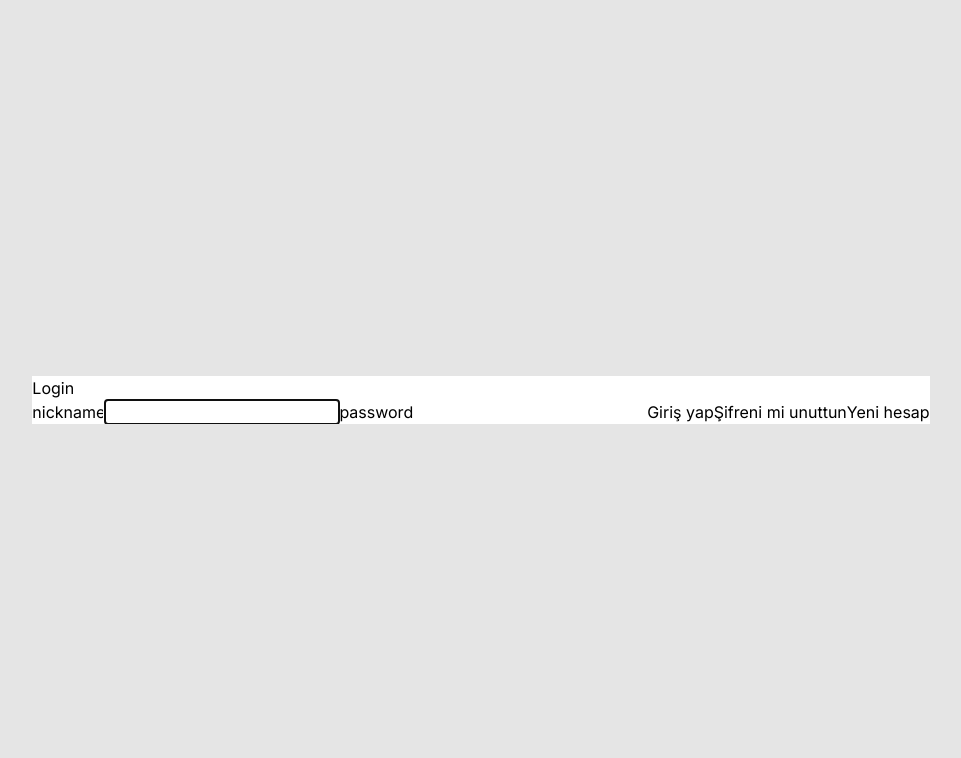
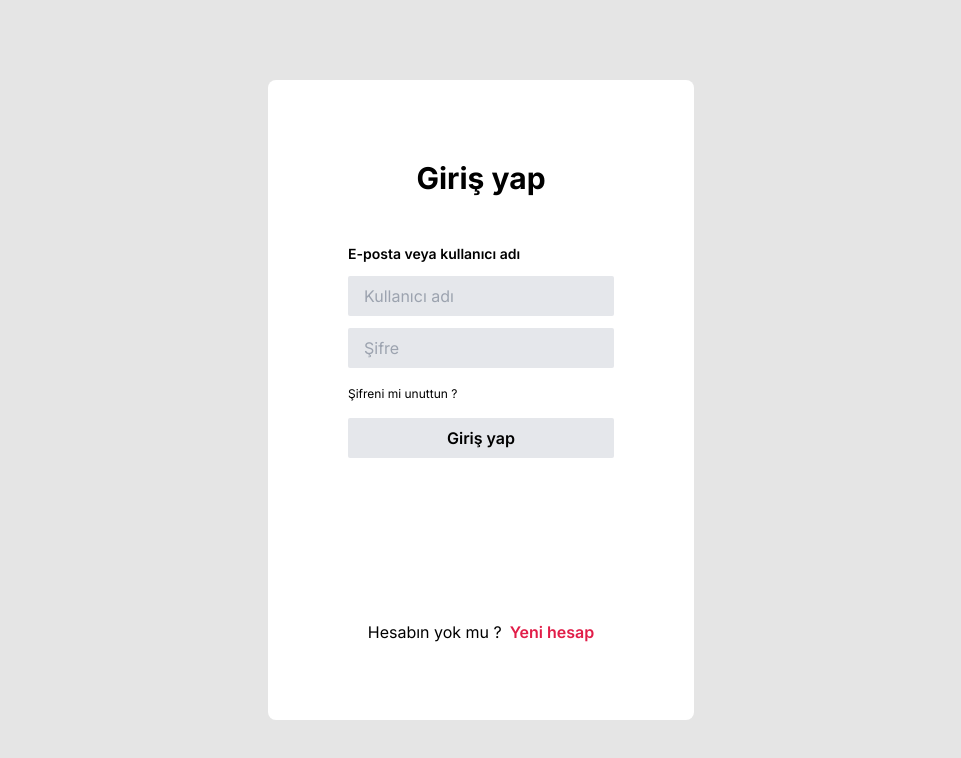
Before and after one commit to kahyaogluahmet/movie-archive-frontend, a Next.js app: page / in a window 1280 px wide. Shown: the top 758 px of the page, without its empty margins (159-1120 px from the left). Built offline with nearby package versions, Linux system fonts and the light colour scheme.

Commit message:
feat: Styled Auth Modal

```diff
--- a/src/app/page.tsx
+++ b/src/app/page.tsx
@@ -11,7 +11,7 @@ export default function Home() {
     model.current.showModal();
   }, []);
   return (
-    <div>
+    <div >
       <AuthModel model={model} />
     </div>
   );
--- a/src/components/AuthModel/ForgetPasswordModel/index.tsx
+++ b/src/components/AuthModel/ForgetPasswordModel/index.tsx
@@ -8,10 +8,24 @@ type Props = {
 function ForgetPasswordModel({ setScreen }: Props) {
   return (
     <div>
-      <label htmlFor="email-input">e-mail</label>
-      <input id="email-input" type="e-mail" />
-      <button onClick={() => setScreen("Login")}>Geri</button>
-      <button>Gönder</button>
+      <h1 className="text-3xl font-bold text-center">Şifre Sıfırlama</h1>
+      <div className="flex flex-col mt-12">
+        <label className="mb-3 font-semibold text-sm " htmlFor="email-input">
+          E-posta adresini girin
+        </label>
+        <input
+          className="w-full  bg-gray-200 rounded-sm px-4 py-2 outline-none "
+          id="email-input"
+          type="email"
+          placeholder="E-posta adresi"
+        />
+        <div className="flex gap-4 mt-8">
+          <div className="flex justify-between w-full">
+            <button>Gönder</button>
+            <button onClick={() => setScreen("Login")}>Geri</button>
+          </div>
+        </div>
+      </div>
     </div>
   );
 }
--- a/src/components/AuthModel/LoginModel/index.tsx
+++ b/src/components/AuthModel/LoginModel/index.tsx
@@ -3,20 +3,43 @@ import React, { Dispatch, SetStateAction } from "react";
 
 type Prop = {
   setScreen: Dispatch<SetStateAction<"Login" | "Signup" | "Password">>;
-  model:any
+  model: any;
+};
+function LoginModel({ setScreen, model }: Prop) {
+  return (
+    <div className="flex flex-col items-center w-full  ">
+      <div className="h-[460px] "  >
+        <h1 className="text-3xl font-bold text-center">Giriş yap</h1>
+        <div className="flex flex-col mt-12">
+          <label className="mb-3 font-semibold text-sm " >E-posta veya kullanıcı adı</label>
+          <input
+            className="w-full  bg-gray-200 rounded-sm px-4 py-2 outline-none "
+            type="text"
+            placeholder="Kullanıcı adı"
+          />
+        </div>
+        <div className="flex flex-col mt-3 mb-3">
 
-};
-function LoginModel({ setScreen,model }: Prop) {
-  return (
-    <div>
-      <h1>Login</h1>
-      <label htmlFor="">nickname</label>
-      <input type="text" />
-      <label htmlFor="">password</label>
-      <input type="text" />
-      <button onClick={()=>model.current.close()} >Giriş yap</button>
-      <button onClick={()=>setScreen("Password")} >Şifreni mi unuttun</button>
-      <button onClick={() => setScreen("Signup")}>Yeni hesap</button>
+          <input
+            className="w-full bg-gray-200 rounded-sm px-4 py-2 outline-none"
+            type="password"
+            placeholder="Şifre"
+          />
+        </div>
+        <button className="text-xs mb-4 " onClick={() => setScreen("Password")}>
+          Şifreni mi unuttun ?
+        </button>
+        <button
+          className="w-full bg-gray-200 px-6 py-2 rounded-sm font-semibold"
+          onClick={() => model.current.close()}
+        >
+          Giriş yap
+        </button>
+      </div>
+      <div >
+       <span>Hesabın yok mu ?</span>
+        <button className="ml-2  text-rose-600 font-semibold"  onClick={() => setScreen("Signup")}><span>Yeni hesap</span></button>
+      </div>
     </div>
   );
 }
--- a/src/components/AuthModel/SignupModel/index.tsx
+++ b/src/components/AuthModel/SignupModel/index.tsx
@@ -8,14 +8,38 @@ type Props = {
 function SignupModel({ setScreen }: Props) {
   return (
     <div>
-      <h1>Signup</h1>
-      <label htmlFor="">nickname</label>
-      <input type="text" />
-      <label htmlFor="">password</label>
-      <input type="text" />
-      <input type="text" />
-      <button onClick={() => setScreen("Login")}>Zaten hesabım var</button>
+      <h1 className="text-3xl font-bold text-center">Kayıt ol</h1>
+      <div className="h-[280px]">
+
+
+      <div className="flex flex-col mt-12  ">
+        <label className="mb-3 font-semibold text-sm ">E-posta</label>
+        <input
+          className="w-full  bg-gray-200 rounded-sm px-4 py-2 outline-none "
+          type="email"
+          placeholder="E-posta"
+        />
+      </div>
+      <div className="flex flex-col mt-3 mb-3">
+        <input
+          className="w-full bg-gray-200 rounded-sm px-4 py-2 outline-none"
+          type="password"
+          placeholder="Şifre"
+        />
+      </div>
+      <div className="flex flex-col mt-3 mb-3">
+        <input
+          className="w-full bg-gray-200 rounded-sm px-4 py-2 outline-none"
+          type="password"
+          placeholder="Şifre tekrar"
+        />
+      </div>
+      </div>
+      <div className="flex flex-col gap-4 mt-12">
+      <button className="text-rose-600 font-semibold" onClick={() => setScreen("Login")}>Zaten hesabım var</button>
       <button onClick={() => setScreen("Password")}>Şifreni mi unuttun</button>
+      </div>
+
     </div>
   );
 }
--- a/src/components/AuthModel/index.tsx
+++ b/src/components/AuthModel/index.tsx
@@ -15,7 +15,7 @@ function AuthModel({model}:Props) {
   );
 
   return (
-    <dialog ref={model}>
+    <dialog ref={model} className=" p-20 rounded-lg h-[80%] overflow-hidden  ">
       {screen === "Login" && <LoginModel model={model} setScreen={setScreen} />}
       {screen === "Signup" && <SignupModel setScreen={setScreen} />}
       {screen === "Password" && <ForgetPasswordModel setScreen={setScreen} />}
```
